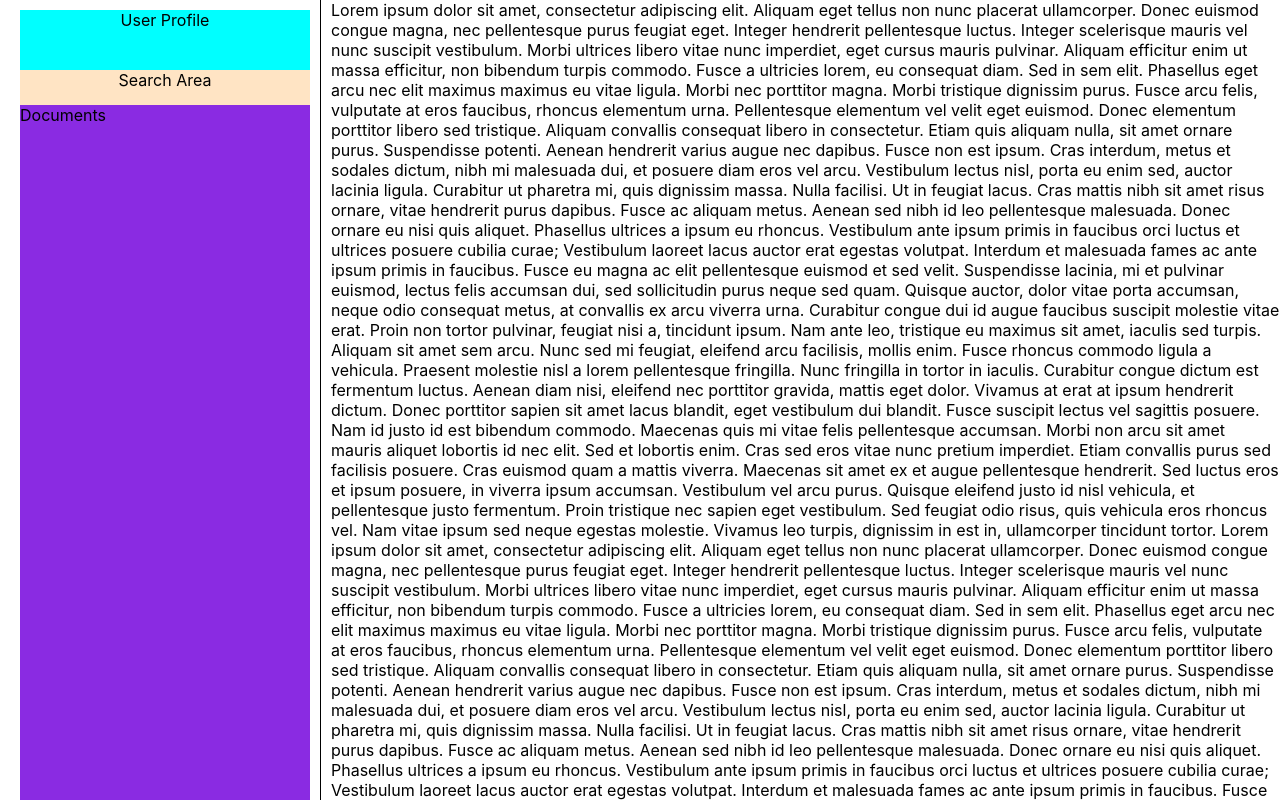
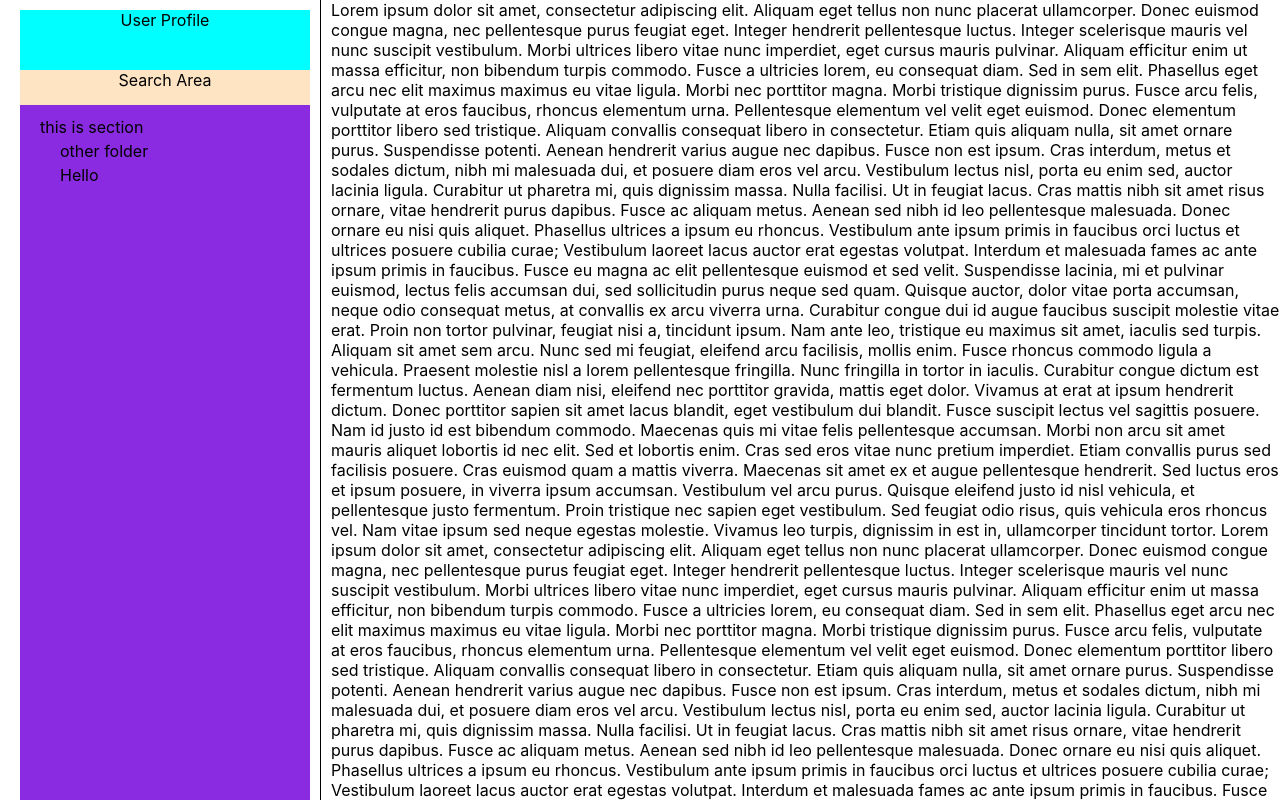
Before and after one commit to JeremyOlea/MemPal, a React (Create React App) app: page / in a window 1280 px wide. Shown: the top 800 px of the page. Built offline with nearby package versions, Linux system fonts and the light colour scheme.

Commit message:
Started folder tree

```diff
--- /dev/null
+++ b/src/components/sidebar/Folder.js
@@ -0,0 +1,16 @@
+import React, { Component } from 'react'
+
+export class Folder extends Component {
+    render() {
+        return (
+            <div className='folder-wrapper'>
+                <div class='folder'>
+                    <span>{this.props.name}</span>
+                </div>
+                <div>{this.props.children}</div>
+            </div>
+        )
+    }
+}
+
+export default Folder
--- a/src/components/sidebar/Sidebar.js
+++ b/src/components/sidebar/Sidebar.js
@@ -1,5 +1,7 @@
 import React, { Component } from 'react'
+import Folder from './Folder'
 import './sidebar.css'
+import Tree from './Tree'
 
 class Sidebar extends Component {
     render() {
@@ -8,7 +10,15 @@ class Sidebar extends Component {
                 <div className='sidebar-flex-container'>
                     <div className='profile-area'> User Profile </div>
                     <div className='search-area'> Search Area </div>
-                    <div className='document-area'> Documents </div>
+                    <div className='document-area'>
+                        <Tree>
+                            <Folder name='this is section'>
+                                <Folder name='other folder'>
+                                    Hello
+                                </Folder>
+                            </Folder>
+                        </Tree>
+                    </div>
                 </div>
             </div>
         )
--- /dev/null
+++ b/src/components/sidebar/Tree.js
@@ -0,0 +1,13 @@
+import React, { Component } from 'react'
+
+export class Tree extends Component {
+    render() {
+        return (
+            <div className='tree'>
+                {this.props.children}
+            </div>
+        )
+    }
+}
+
+export default Tree
--- a/src/components/sidebar/sidebar.css
+++ b/src/components/sidebar/sidebar.css
@@ -31,6 +31,20 @@
 }
 
 .document-area {
+    padding-top: 10px;
     background-color: blueviolet;
     flex: 1;
 }
+
+.folder {
+    display: flex;
+    align-items: center;
+}
+
+.folder-wrapper {
+    padding-left: 20px;
+}
+
+.tree {
+    line-height: 1.5;
+}
```
